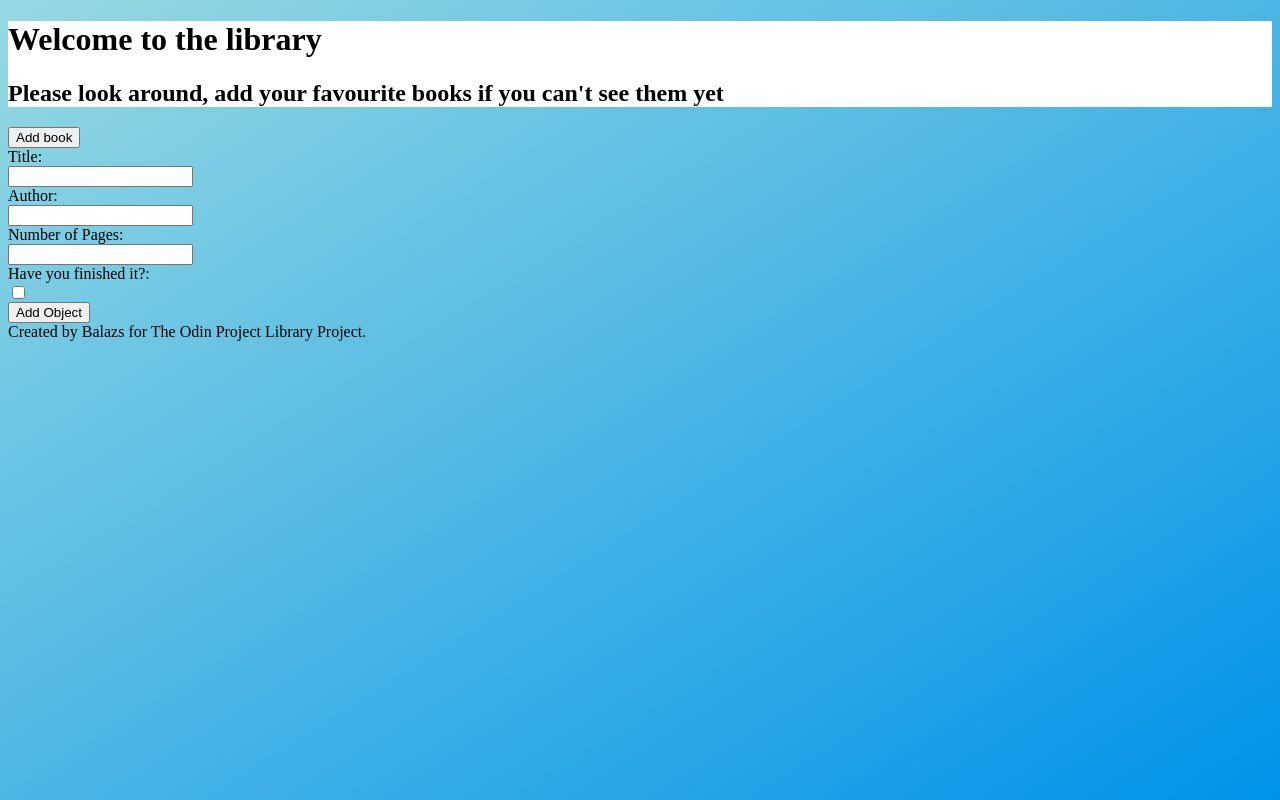
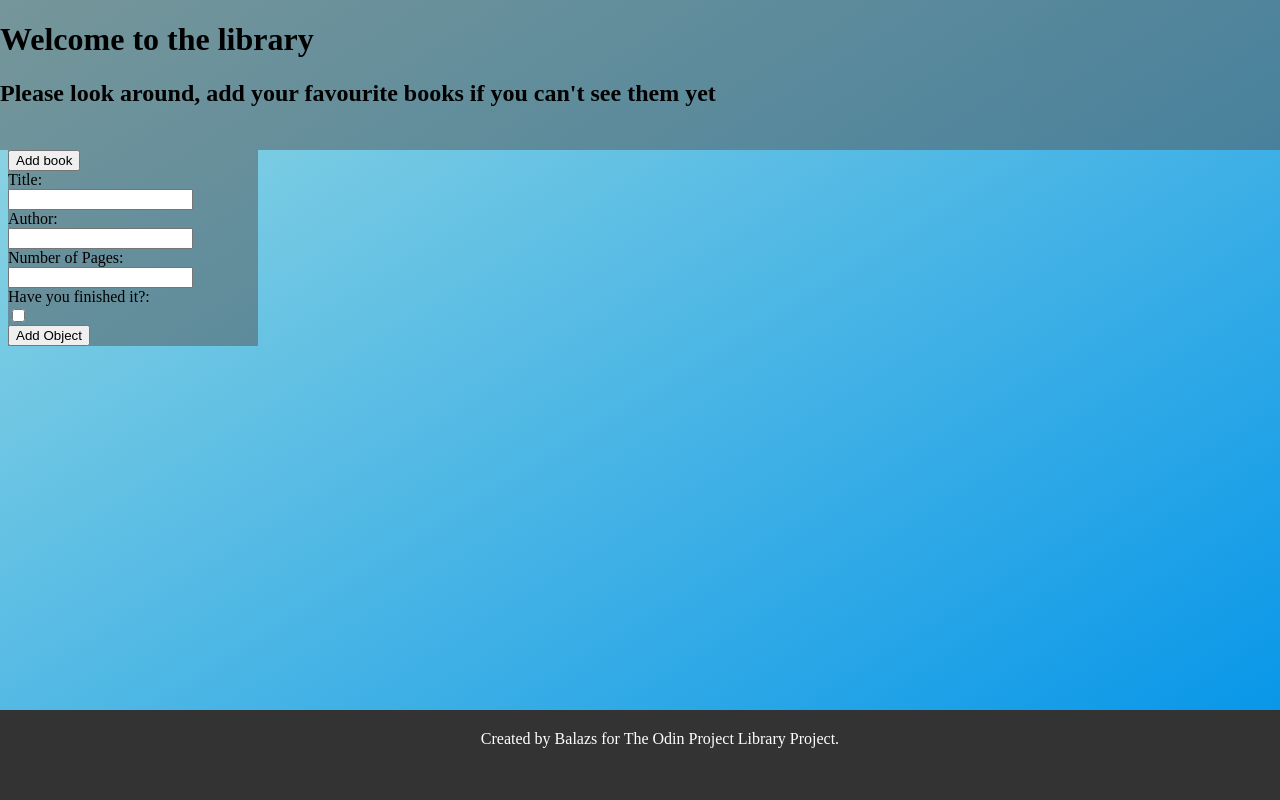
Before and after one commit to balazs-busak/library, a plain HTML site: page index.html in a window 1280 px wide. Drawn offline with Linux system fonts and the light colour scheme.

Commit message:
footer header sidebar design created

```diff
--- a/index.html
+++ b/index.html
@@ -9,7 +9,6 @@
     <title>Library</title>
 </head>
 <body>
-<div class="main">
   <div class="header">
     <h1>Welcome to the library</h1>
     <h2>Please look around, add your favourite books if you can't see them yet</h2>
@@ -45,6 +44,5 @@
   <div class="footer">
     Created by Balazs for The Odin Project Library Project.
   </div>
-</div>
 </body>
 </html>
--- a/style.css
+++ b/style.css
@@ -9,22 +9,35 @@ body {
   background-attachment: fixed;
 }
 
-.main {
-}
-
 .header {
-  background-color: white;
-}
+  position: fixed;
+  height: 150px;
+  width: 100%;
+  top: 0;
+  left: 0;
+  background-color: rgba(85, 85, 85, 0.5);
+  z-index: 1;
+  }
 
 .content {
   display: flex;
+  margin-top: 150px;
+  margin-bottom: 50px;
+  top: 0;
+  left: 0;
 }
 
-.content-left {
+.left-content {
   display: flex;
   flex-direction: column;
   justify-content: start;
   align-items: start;
+  background-color: rgba(85, 85, 85, 0.5);
+  z-index: 2;
+  top: 0;
+  left: 0;
+  min-width: 250px;
+
 }
 
 form {
@@ -49,3 +62,16 @@ form {
   padding: 10px;
   margin: 10px;
   }
+
+  .footer {
+    position: fixed;
+    bottom: 0;
+    left: 0;
+    width: 100%;
+    height: 50px;
+    background-color: #333;
+    color: #fff;
+    padding: 20px;
+    text-align: center;
+    z-index: 2;
+  }
```
